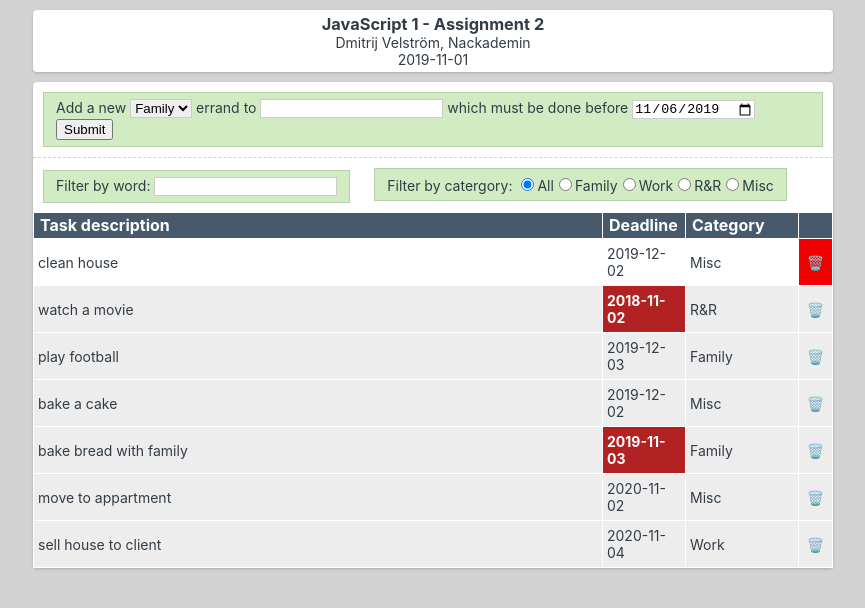
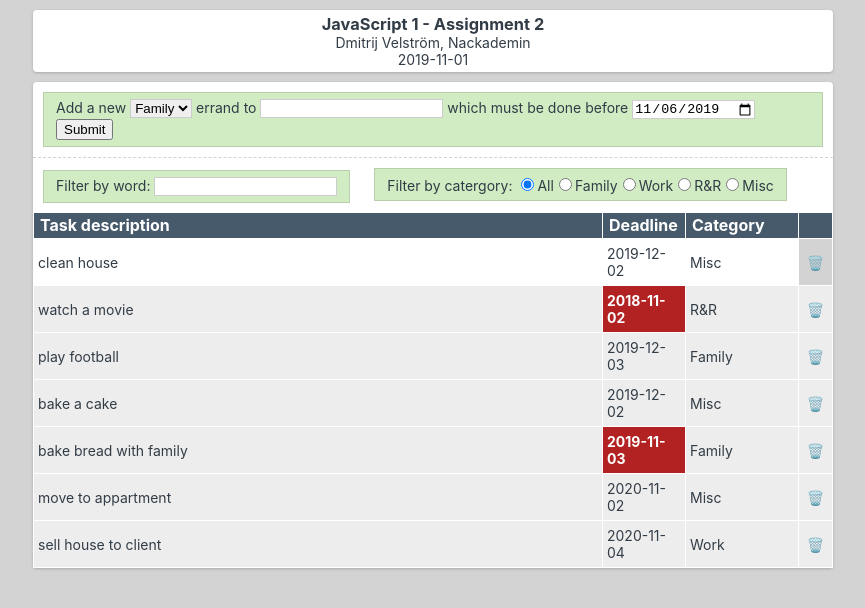
Before and after one commit to Dmitrijv/fend19-js1-todolist, a plain HTML site: page index.html in a window 1280 px wide. In both pictures the pointer is over the element 1022 px from the left and 262 px from the top of the page. Shown: the whole page, without its empty margins (207-1072 px from the left). Drawn offline with Linux system fonts and the light colour scheme.

Commit message:
changed delete button background when it's hovered over

```diff
--- a/style.css
+++ b/style.css
@@ -149,7 +149,7 @@ table.todo td.deleteButtonCell {
 }
 
 .deleteButtonCell:hover {
-    background-color: #F00000;
+    background-color: lightgray;
 }
 
 table.todo .categoryCell {
```
